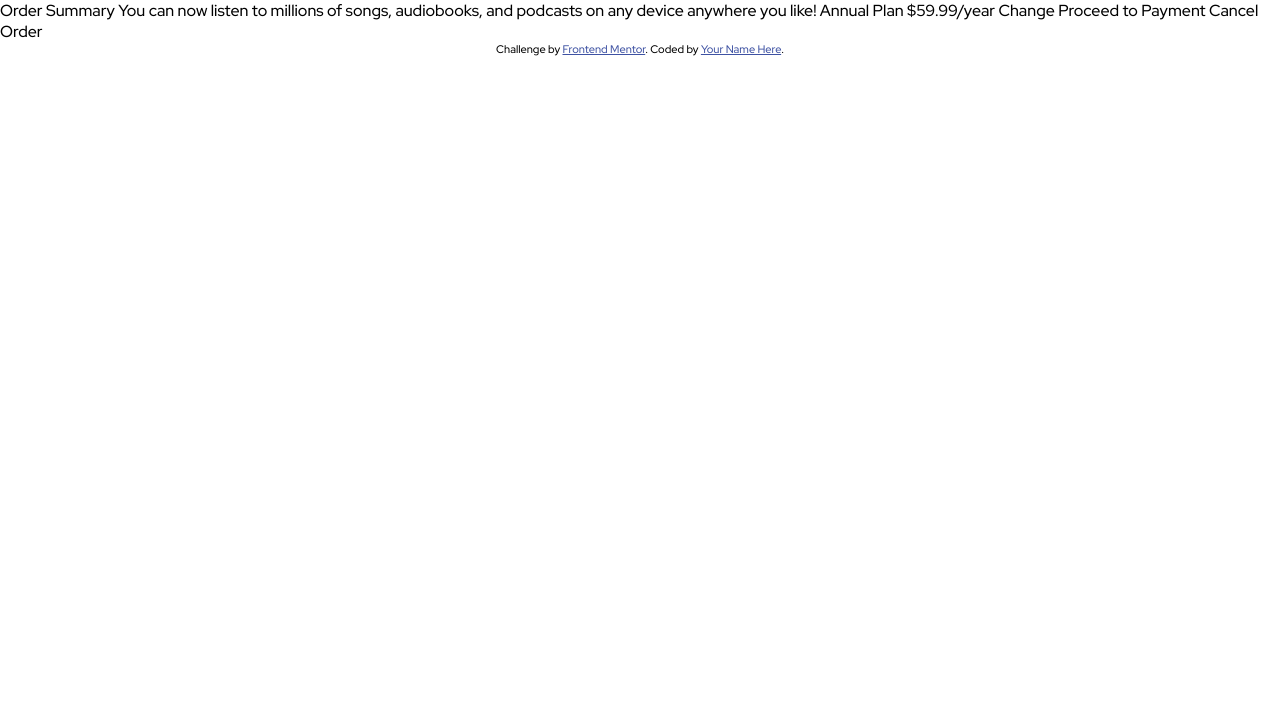
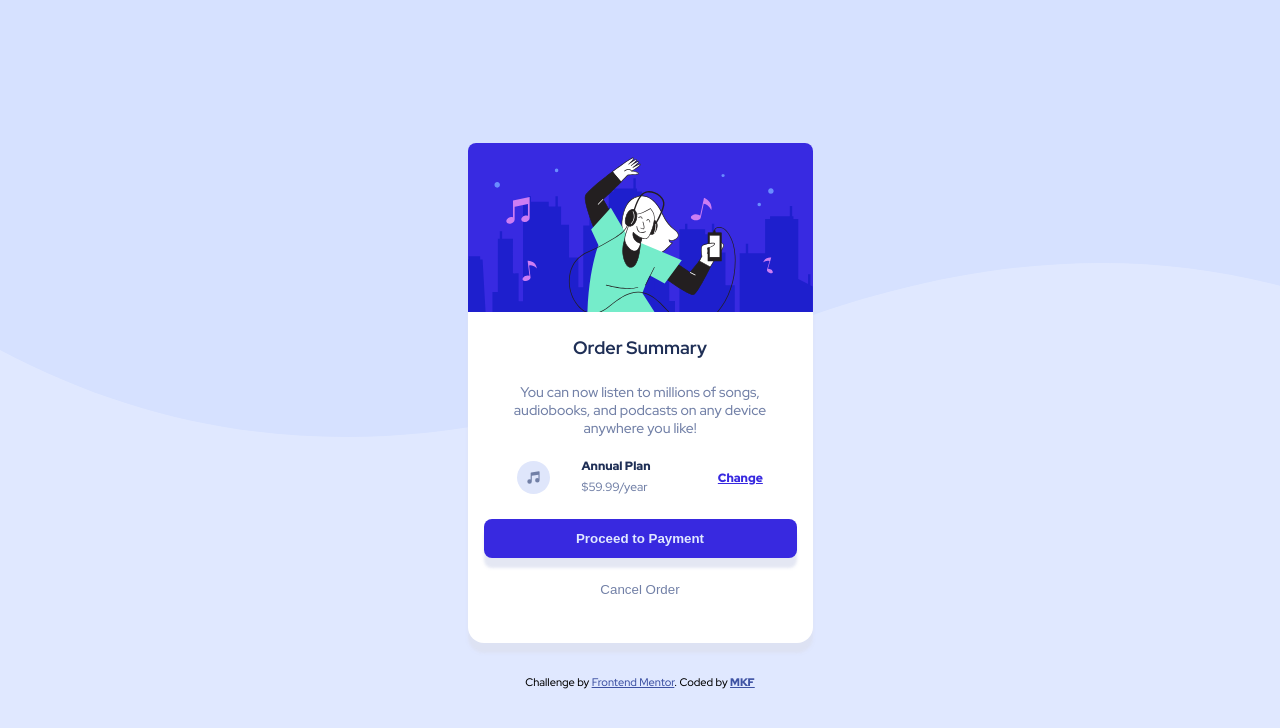
Before and after one commit to javascriptor1/order-summary-component-main, a plain HTML site: page index.html in a window 1280 px wide. Drawn offline with Linux system fonts and the light colour scheme.

Commit message:
final solution

```diff
--- a/index.html
+++ b/index.html
@@ -20,22 +20,28 @@
 </head>
 <body>
 
-  Order Summary
+  <main class="flex-container">
+    <div class="image-div"><img src="images/illustration-hero.svg" alt="listen to millions of songs"></div>
+    <h1 class="order-summary">Order Summary</h1>
+    <p class="details">
+      You can now listen to millions of songs, audiobooks, and podcasts on any
+      device anywhere you like!
+    </p>
+    <div class="price-details-div">
+      <img src="images/icon-music.svg" alt="Music icon">
+      <div class="plan-details-div">
+        <h4>Annual Plan</h4>
+        <p>$59.99/year</p>
+      </div>
+      <a href="#">Change</a>
+    </div>
+    <button class="payment">Proceed to Payment</button>
+    <button class="cancel">Cancel Order</button>
+  </main>
 
-  You can now listen to millions of songs, audiobooks, and podcasts on any
-  device anywhere you like!
-
-  Annual Plan
-  $59.99/year
-
-  Change
-
-  Proceed to Payment
-  Cancel Order
-
-  <div class="attribution">
+  <footer class="attribution">
     Challenge by <a href="https://www.frontendmentor.io?ref=challenge" target="_blank">Frontend Mentor</a>.
-    Coded by <a href="#">Your Name Here</a>.
-  </div>
+    Coded by <a href="#">MKF</a>
+  </footer>
 </body>
 </html>
--- a/style.css
+++ b/style.css
@@ -16,4 +16,117 @@
 body{
     font-family: 'Red Hat Display', sans-serif;
     font-size: 1rem;
+    display: flex;
+    flex-direction: column;
+    align-items: center;
+    justify-content: center;
+    min-height: 100vh;
+    background-image: url('images/pattern-background-desktop.svg');
+    background-repeat: no-repeat;
+    background-color: var(--Pale-blue);
+
 }
+
+.flex-container {
+    display: flex;
+    flex-direction: column;
+    background-color: white;
+    max-width: 345px;
+    height: 500px;
+    padding: 16px;
+    margin-top: 32px;
+    border-top-left-radius: 8px;
+    border-top-right-radius: 8px;
+    gap: 24px;
+    border-bottom-left-radius: 16px;
+    border-bottom-right-radius: 16px;
+    box-shadow: 0 10px 3px hsla(227, 36%, 90%, 0.76);
+}
+
+.image-div {
+    margin-left: -16px;
+    margin-right: -16px;
+    margin-top: -16px;
+    border-top-left-radius: 8px;
+    border-top-right-radius: 8px;
+}
+
+[src="images/illustration-hero.svg"]{
+    width: 100%;
+    border-top-left-radius: 8px;
+    border-top-right-radius: 8px;
+    display: block;
+}
+
+.order-summary {
+    font-size: 18px;
+    text-align: center;
+    color: var(--dark-blue);
+}
+
+.details {
+    color: var(--desaturated-blue);
+    font-size: 14px;
+    text-align: center;
+}
+
+.price-details-div {
+    display: flex;
+    justify-content: space-around;
+    align-items: center;
+    font-size: 12px;
+}
+[src="images/icon-music.svg"]{
+    height: 33px;
+}
+
+.plan-details-div {
+    margin-left: -36px;
+}
+.plan-details-div h4{
+    color: var(--dark-blue);
+    font-weight: 900;
+    margin-top: -3px;
+    margin-bottom: 5px;
+}
+
+[href="#"]{
+color: var(--bright-blue);
+font-weight: 900;
+}
+[href="#"]:hover {
+    color: hsl(247, 53%, 77%);
+    font-weight: 900;
+}
+.plan-details-div p{
+    color: var(--desaturated-blue);
+}
+ .payment {
+    background-color: var(--bright-blue);
+    color: var(--Pale-blue);
+    font-weight: 700;
+    padding: 12px 16px;
+    border-radius: 8px;
+    cursor: pointer;
+    border: none;
+    box-shadow: 0 10px 3px hsla(227, 36%, 90%, 0.76);
+}
+
+.payment:hover {
+    background-color: hsl(245, 83%, 68%);
+}
+.cancel{
+    color: var(--desaturated-blue);
+    text-align: center;
+    background-color: white;
+    border: none;
+    cursor: pointer;
+}
+.cancel:hover{
+    color: var(--dark-blue);
+    font-weight: 700;
+}
+
+footer {
+    margin-top: 32px;
+}
```
